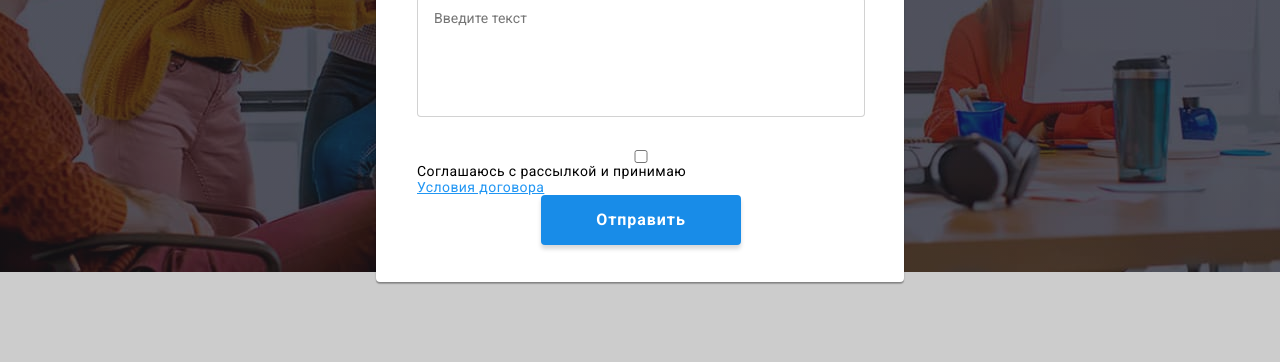
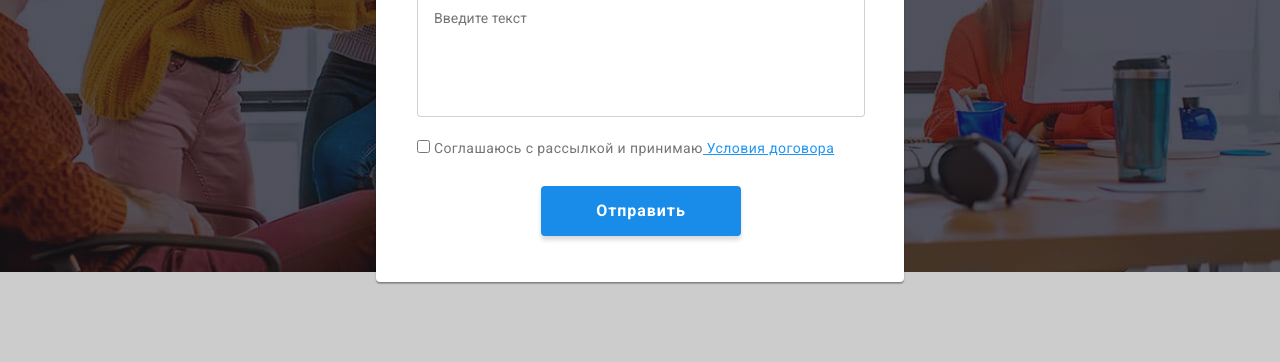
Before and after one commit to HannaPokamiestova/goit-markup-hw-06, a plain HTML site: page index.html in a window 1280 px wide. Both pictures are taken after a click on the button "Заказать услугу". Shown: the part 409-771 px from the top of the page. Drawn offline with Linux system fonts and the light colour scheme.

Commit message:
modal window changes

```diff
--- a/css/styles.css
+++ b/css/styles.css
@@ -984,6 +984,10 @@ img {
   margin-bottom: 10px;
 }
 
+.form-field:last-of-type {
+  margin-bottom: 20px;
+}
+
 .modal-text {
   padding-bottom: 4px;
   font-style: normal;
@@ -1016,7 +1020,6 @@ img {
   resize: none;
   padding-left: 16px;
   padding-top: 12px;
-  margin-bottom: 20px;
 }
 .modal-input {
   width: 448px;
@@ -1056,6 +1059,11 @@ img {
   margin-bottom: 30 px;
 }
 
+.agree {
+  margin-bottom: 30px;
+  color: var(--secondary-text-color);
+}
+
 .modal-link {
   color: var(--accent-color);
 }
--- a/index.html
+++ b/index.html
@@ -590,7 +590,7 @@
               ></textarea>
             </div>
 
-            <label class="agree" for=""></label>
+            <label class="agree">
               <input
                 class="checkbox"
                 type="checkbox"
@@ -598,9 +598,14 @@
                 value="1"
                 required
               />
-              Соглашаюсь с рассылкой и принимаю
-              <a class="link modal-link" href="">Условия договора</a>
-              </label>
+              Соглашаюсь с рассылкой и принимаю<a
+                class="link modal-link"
+                href=""
+              >
+                Условия договора</a
+              ></label
+            >
+
             <button class="button button-acent" type="submit">Отправить</button>
           </form>
         </div>
```
Lines whose indentation alone changed are shown as unchanged.
